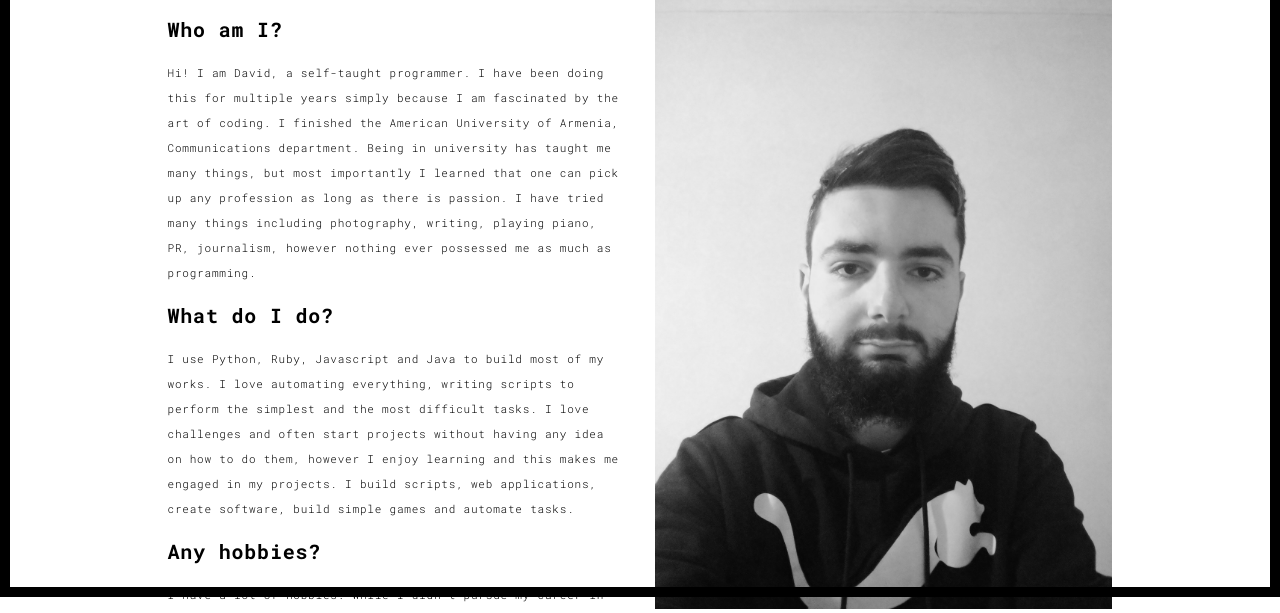
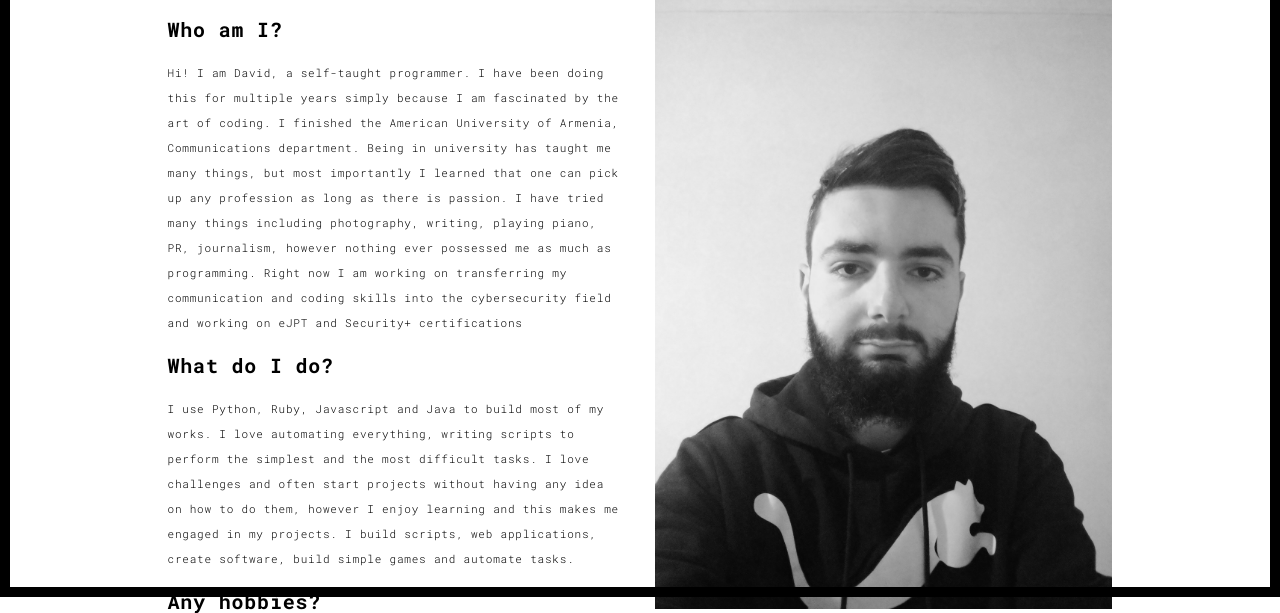
Before and after one commit to networkdavit/flaskapp, a Flask app: page /about.html in a window 1280 px wide. Shown: the part 203-816 px from the top of the page. Run offline with Flask 2, Linux system fonts and the light colour scheme; some libraries are stand-ins or nearby versions.

Commit message:
Editing the about section

```diff
--- a/templates/about.html
+++ b/templates/about.html
@@ -65,7 +65,7 @@
                 <div class="col-xs-12 col-md-6">
                   <h3>Who am I?</h3>
 
-                  <p>Hi! I am David, a self-taught programmer. I have been doing this for multiple years simply because I am fascinated by the art of coding. I finished the American University of Armenia, Communications department. Being in university has taught me many things, but most importantly I learned that one can pick up any profession as long as there is passion. I have tried many things including photography, writing, playing piano, PR, journalism, however nothing ever possessed me as much as programming.</p>
+                  <p>Hi! I am David, a self-taught programmer. I have been doing this for multiple years simply because I am fascinated by the art of coding. I finished the American University of Armenia, Communications department. Being in university has taught me many things, but most importantly I learned that one can pick up any profession as long as there is passion. I have tried many things including photography, writing, playing piano, PR, journalism, however nothing ever possessed me as much as programming. Right now I am working on transferring my communication and coding skills into the cybersecurity field and working on eJPT and Security+ certifications</p>
 
                   <h3>What do I do?</h3>
                   <p>I use Python, Ruby, Javascript and Java to build most of my works. I love automating everything, writing scripts to perform the simplest and the most difficult tasks. I love challenges and often start projects without having any idea on how to do them, however I enjoy learning and this makes me engaged in my projects. I build scripts, web applications, create software, build simple games and automate tasks.</p>
```
